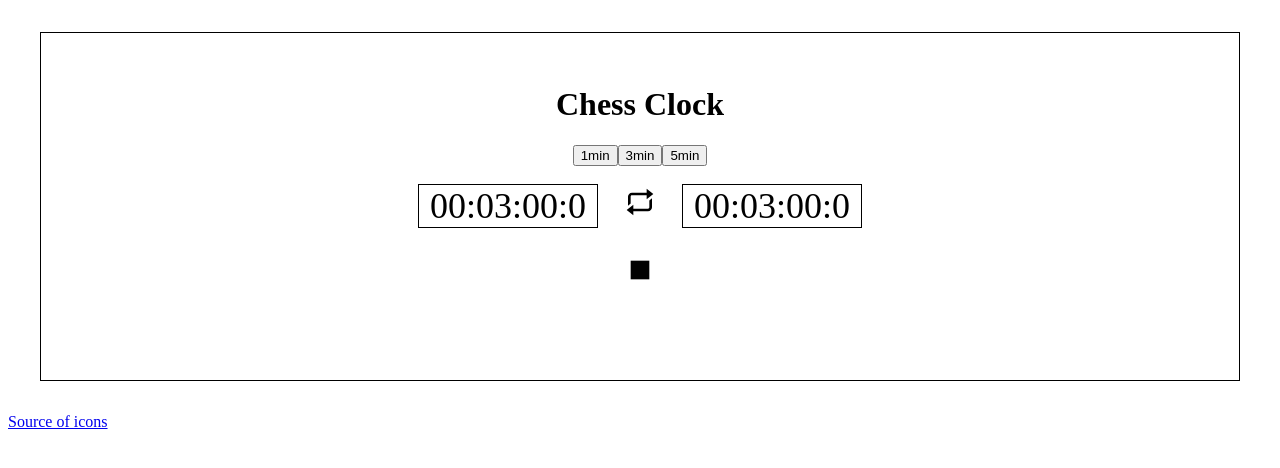
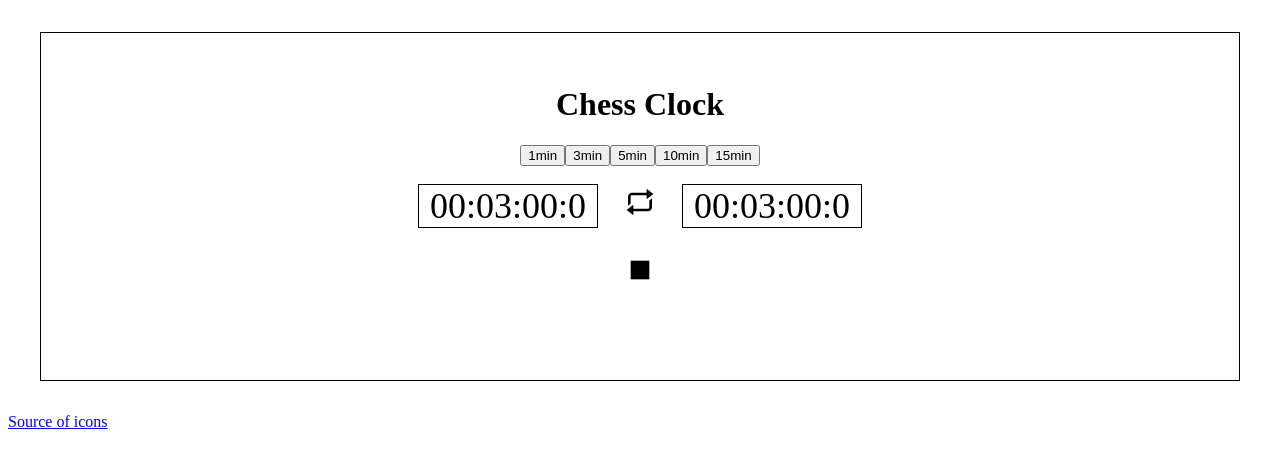
Before and after one commit to Tuhaj/react-chess-clock, a React (Create React App) app: page / in a window 1280 px wide. Shown: the top 468 px of the page. Built offline with nearby package versions, Linux system fonts and the light colour scheme.

Commit message:
add other blitz buttons

```diff
--- a/src/components/header/index.jsx
+++ b/src/components/header/index.jsx
@@ -24,6 +24,8 @@ const Header = ({ setTimeAction }) => (
       <li><Button action={() => setTimeAction(60000)} text="1min" /></li>
       <li><Button action={() => setTimeAction(180000)} text="3min" /></li>
       <li><Button action={() => setTimeAction(300000)} text="5min" /></li>
+      <li><Button action={() => setTimeAction(600000)} text="10min" /></li>
+      <li><Button action={() => setTimeAction(900000)} text="15min" /></li>
     </ul>
   </StyledHeader>
 );
```
